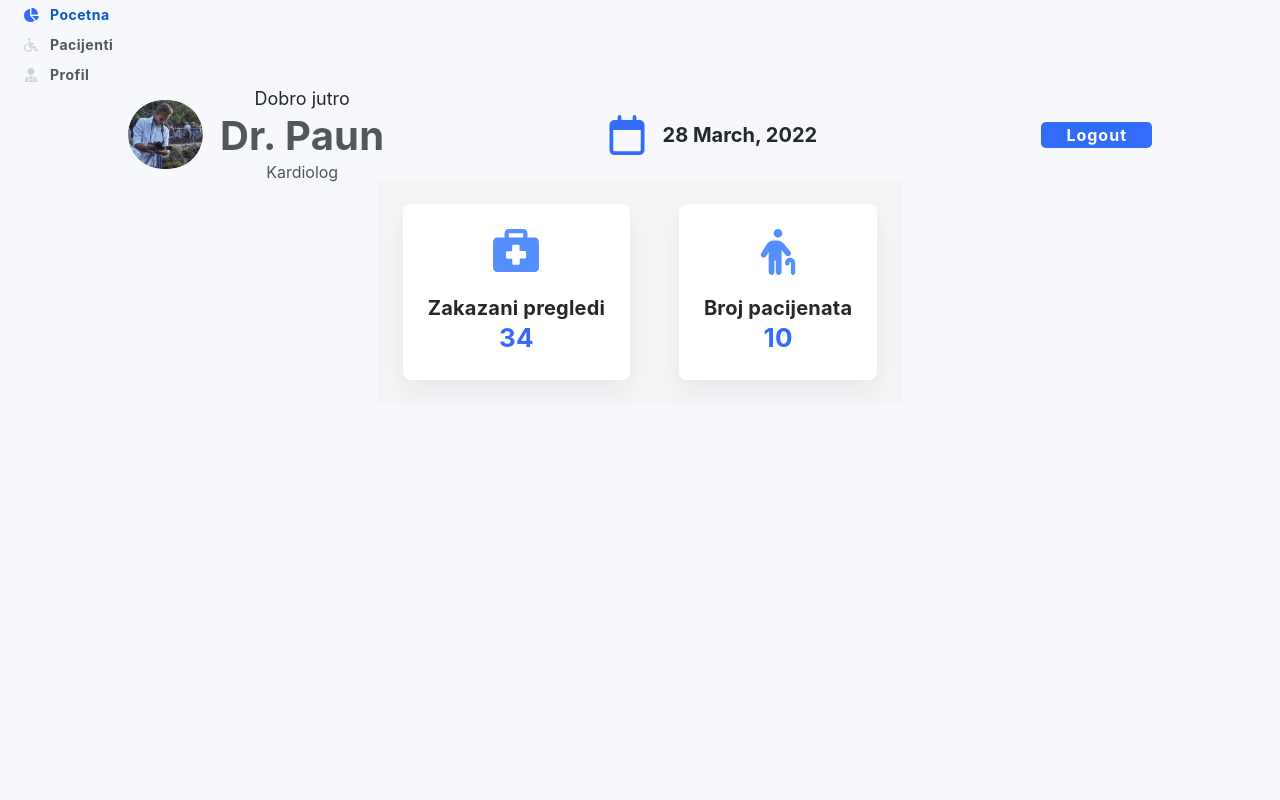
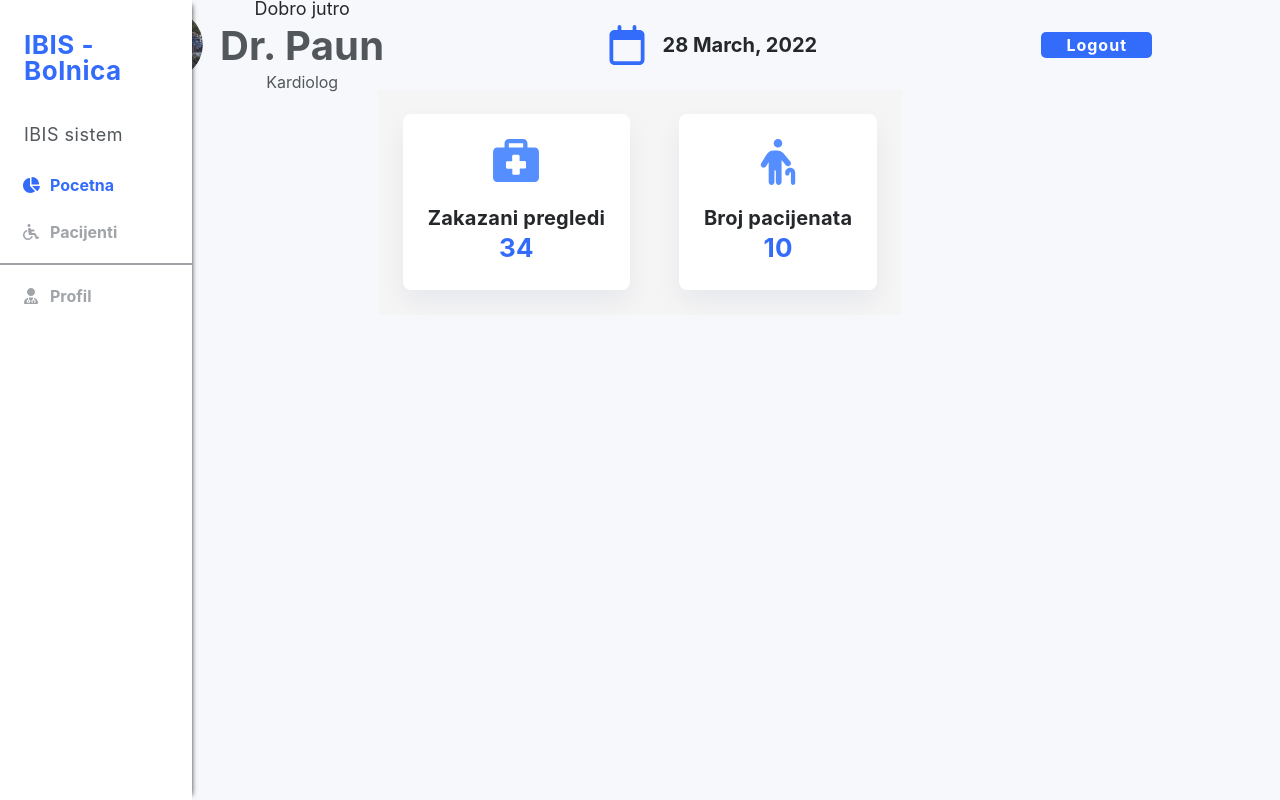
Before and after one commit to ivaguranov/Bolnica-Front, a React (Create React App) app: page / in a window 1280 px wide. Built offline with nearby package versions, Linux system fonts and the light colour scheme.

Commit message:
Sidebar fix

```diff
--- a/src/components/Sidebar/Sidebar.js
+++ b/src/components/Sidebar/Sidebar.js
@@ -2,7 +2,7 @@ import React from "react";
 import SidebarLink from "../SidebarLink/SidebarLink";
 import "./styles.css";
 
-const Sidebar = ({ props }) => {
+const Sidebar = ({ links }) => {
 	return (
 		<div>
 			<div className="sidebar-container container-flex navbar-expand-sm navbar-light">
@@ -21,10 +21,14 @@ const Sidebar = ({ props }) => {
 					className="collapse navbar-collapse smaller-container bg-white .d-none .d-sm-block .d-md-none"
 					id="navbarSupportedContent"
 				>
-          <div className="customBrand1">IBIS</div>
+					<div className="customBrand1">IBIS - Bolnica</div>
 
 					<div className="customBrand2">IBIS sistem</div>
-          <ul className="">{<SidebarLink props={props} />}</ul>
+					<ul className="link-list">
+						{links.map((link) => {
+							return <SidebarLink link={link} key={link.id} />;
+						})}
+					</ul>
 				</div>
 			</div>
 		</div>
--- a/src/components/Sidebar/styles.css
+++ b/src/components/Sidebar/styles.css
@@ -8,9 +8,7 @@ li {
 	font-weight: 700;
 	font-size: 26px;
 	letter-spacing: 0.5px;
-  padding-top: 24px;
-  padding-left: 24px;
-  padding-bottom: 28px;
+	margin: 32px 24px;
 
 	color: #336cfb;
 }
@@ -19,11 +17,9 @@ li {
 	font-family: "Roboto";
 	font-style: normal;
 	font-weight: 400;
-  font-size: 14px;
+	font-size: 18px;
 	letter-spacing: 0.5px;
-  padding-top: 24px;
-  padding-left: 24px;
-  padding-bottom: 20px;
+	margin: 10px 24px;
 
 	color: #52575c;
 }
@@ -62,6 +58,7 @@ li {
 
 .smaller-container {
 	position: fixed;
+	width: 15%;
 	left: 0;
 	overflow-x: hidden;
 	overflow-y: auto;
@@ -73,3 +70,7 @@ li {
   margin-left: 4px;
   margin-top: 4px;
 } */
+
+.link-list {
+	width: 100%;
+}
--- a/src/components/SidebarLink/SidebarLink.js
+++ b/src/components/SidebarLink/SidebarLink.js
@@ -2,22 +2,22 @@ import React from "react";
 import { Link } from "react-router-dom";
 import "./styles.css";
 
-const prop = ({ id, text, path, icon, isActive, dividerAfter }) => (
-  <li key={`prop-${id}`} className="nav-item">
-    <Link to={path} className={`nav-link ${isActive ? "active-link" : ""}`}>
-      <i className={`${icon} customIcon `}></i>
-      <span>{text}</span>
-    </Link>
-    {dividerAfter ? (
-      <div style={{ width: "100%", border: "1px solid black" }}></div>
-    ) : (
-      <></>
-    )}
-  </li>
-);
-
-const SidebarLink = ({ props }) => {
-  return props.map(prop);
+const SidebarLink = ({ link }) => {
+	const { id, text, path, icon, isActive, dividerAfter } = link;
+	return (
+		<li key={`prop-${id}`} className="nav-item link-item">
+			<Link
+				to={path}
+				className={`nav-link link-text ${
+					isActive ? "active-link" : ""
+				}`}
+			>
+				<i className={`${icon} customIcon `}></i>
+				<span>{text}</span>
+			</Link>
+			{dividerAfter ? <div className="divider"></div> : <></>}
+		</li>
+	);
 };
 
 export default SidebarLink;
--- a/src/components/SidebarLink/styles.css
+++ b/src/components/SidebarLink/styles.css
@@ -1,24 +1,7 @@
-.nav-link {
-  display: flex;
-  flex-direction: row;
-  align-items: center;
-  width: 100%;
-  padding-top: 8px;
-  padding-bottom: 8px;
-  font-family: "Roboto";
-  font-style: normal;
-  font-weight: 700;
-  font-size: 14px;
-  letter-spacing: 0.5px;
-
-  color: #52575c;
-}
-
 .customIcon {
 	width: 18px;
 	padding-right: 10px;
 	padding-left: 6px;
-  color: #cdd3da;
 }
 
 li {
@@ -34,3 +17,19 @@ li {
 .active-link .customIcon {
 	color: #336cfb;
 }
+
+.divider {
+	width: 100%;
+	border: 1px solid #a0a4a8;
+	margin-top: 15px;
+}
+
+.link-item {
+	margin: 15px 0px;
+}
+
+.link-text {
+	font-size: 16px;
+	color: #a0a4a8;
+	font-weight: 700;
+}
--- a/src/pages/DemoPage/DemoPage.js
+++ b/src/pages/DemoPage/DemoPage.js
@@ -1,20 +1,12 @@
 import React from "react";
 import "./styles.css";
-import SidebarLink from "../../components/SidebarLink/SidebarLink";
+import Sidebar from "../../components/Sidebar/Sidebar";
 import GeneralStats from "../../components/GeneralStats/GeneralStats.js";
 import Header from "../../components/Header/Header";
 import { format } from "date-fns";
 
 const DemoPage = () => {
-	const handleSubmit = (event) => {
-		event.preventDefault();
-	};
-
-	return (
-		<>
-			<div className="sidebar-link-container">
-				<SidebarLink
-					props={[
+	const links = [
 		{
 			id: 1,
 			text: "Pocetna",
@@ -27,6 +19,7 @@ const DemoPage = () => {
 			text: "Pacijenti",
 			path: "/pacijenti",
 			icon: "fa-solid fa-wheelchair",
+			dividerAfter: true,
 		},
 		{
 			id: 3,
@@ -34,8 +27,16 @@ const DemoPage = () => {
 			path: "/profil",
 			icon: "fa-solid fa-user-doctor",
 		},
-					]}
-				/>
+	];
+
+	const handleSubmit = (event) => {
+		event.preventDefault();
+	};
+
+	return (
+		<>
+			<div className="sidebar-link-container">
+				<Sidebar links={links} />
 			</div>
 
 			<Header
```
Lines whose indentation alone changed are shown as unchanged.
